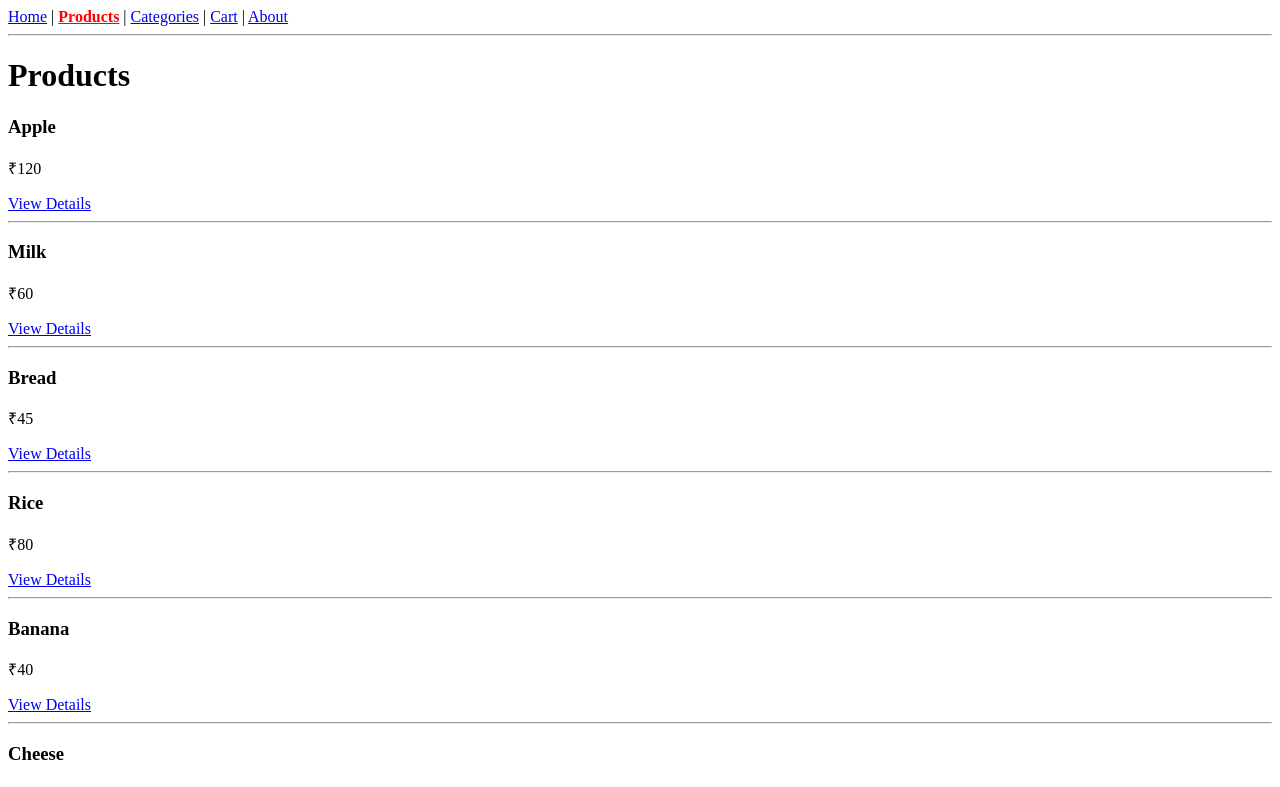
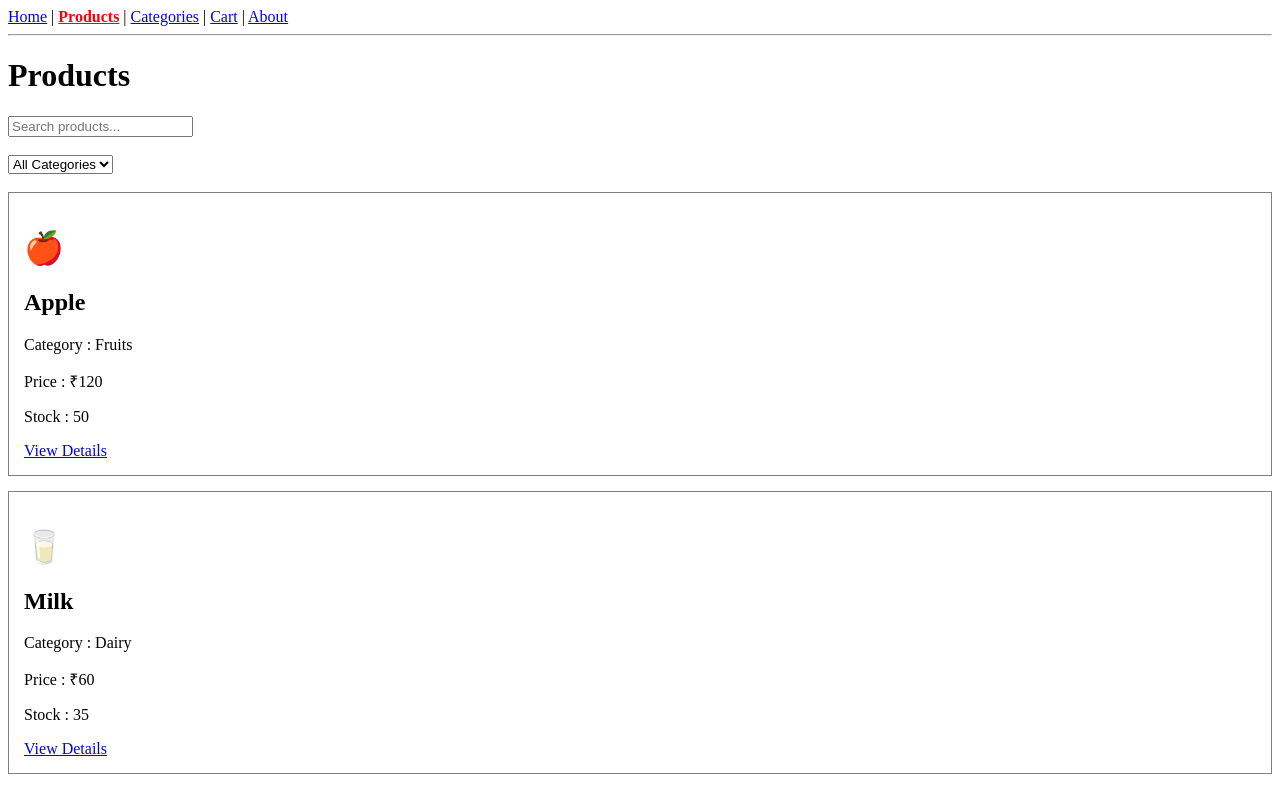
Before and after one commit to ganeshsofttech/dmartshop-app, a React (Vite) app: page /products in a window 1280 px wide. Shown: the top 787 px of the page. Built offline with nearby package versions, Linux system fonts and the light colour scheme.

Commit message:
Refactor Products component structure
Refactored Products component to include SearchBar, CategoryFilter, and ProductList components. Removed individual product mapping in favor of rendering the ProductList directly.

```diff
--- a/src/pages/Products.jsx
+++ b/src/pages/Products.jsx
@@ -1,32 +1,34 @@
-import { Link } from "react-router-dom";
+import SearchBar from "../components/SearchBar";
+import CategoryFilter from "../components/CategoryFilter";
+import ProductList from "../components/ProductList";
+import Pagination from "../components/Pagination";
+
 import products from "../data/products";
 
 export default function Products() {
+
    return (
+
        <div>
 
            <h1>Products</h1>
 
-           {
-               products.map(product => (
+           <SearchBar />
 
-                   <div key={product.id}>
+           <br/>
 
-                       <h3>{product.name}</h3>
+           <CategoryFilter />
 
-                       <p>₹{product.price}</p>
+           <br/>
 
-                       <Link to={`/products/${product.id}`}>
-                           View Details
-                       </Link>
+           <ProductList
+               products={products}
+           />
 
-                       <hr/>
-
-                   </div>
-
-               ))
-           }
+           <Pagination />
 
        </div>
+
    );
+
 }
```
